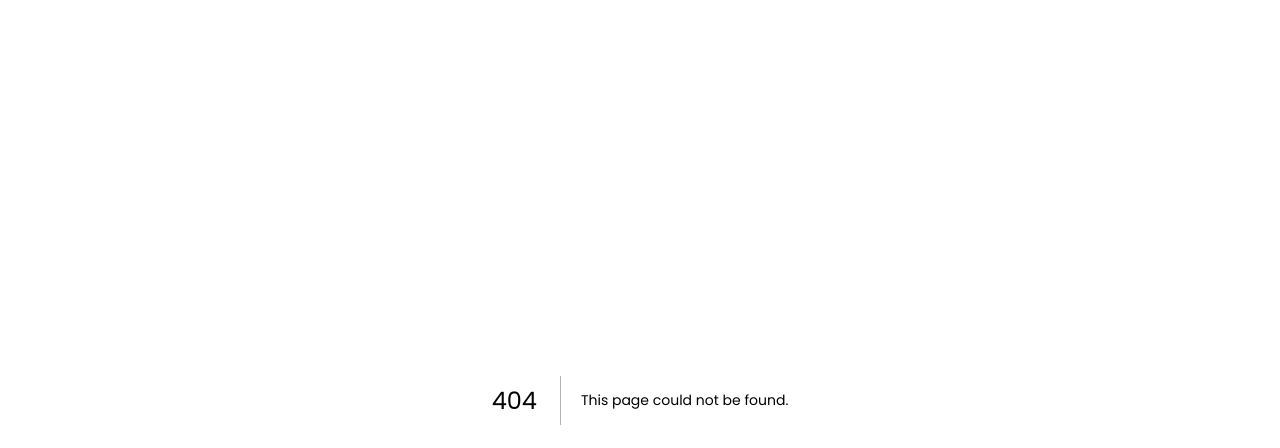
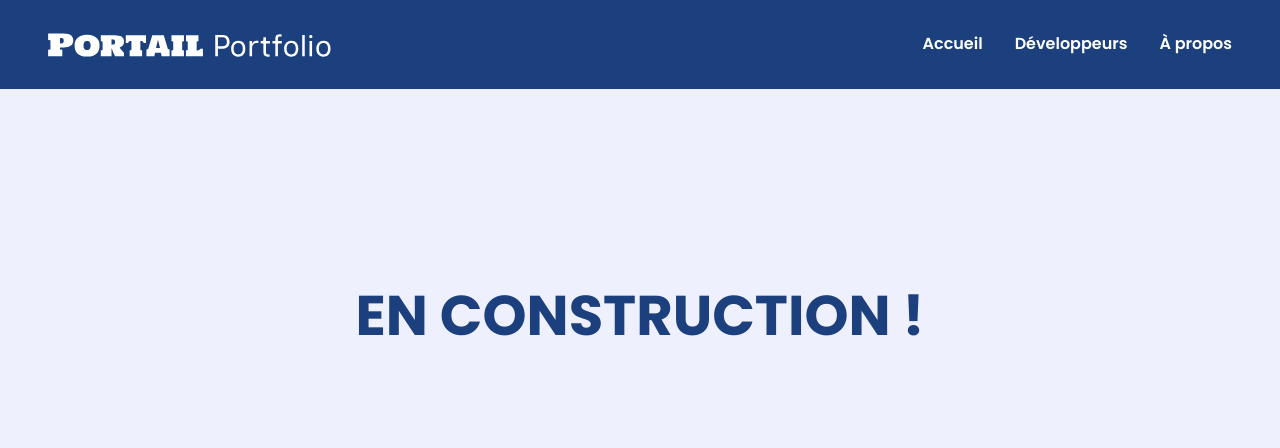
Before and after one commit to Wen360-lab/Portail_Portfolio_Pro, a Next.js app: page /about in a window 1280 px wide. Before the commit this address had no page. Shown: the top 448 px of the page. Built offline with nearby package versions, Linux system fonts and the light colour scheme.

Commit message:
Ajustement mineurs: crétion de la page about, changement de certains liens etc.

```diff
--- /dev/null
+++ b/app/about/page.tsx
@@ -0,0 +1,13 @@
+// Page À propos
+
+import Header from "@/components/home/Header"
+
+export default function About() {
+  return (
+    <section className="bg-background flex mx-auto my-20">
+        <Header/>
+        <h1 className="mt-50 text-background-accent">En construction !</h1>
+    </section>
+
+  )
+}
--- a/components/home/Header.tsx
+++ b/components/home/Header.tsx
@@ -17,7 +17,7 @@ export default function Header() {
            <nav className="hidden md:block px-2">
                 <ul className="flex gap-8">
                     <li className="text-white font-heading font-semibold cursor-pointer hover:opacity-80 transition-opacity"><Link href="/" >Accueil</Link></li>
-                    <li className="text-white font-heading font-semibold cursor-pointer hover:opacity-80 transition-opacity"><Link href="/profil" >Profils</Link></li>
+                    <li className="text-white font-heading font-semibold cursor-pointer hover:opacity-80 transition-opacity"><Link href="/profil" >Développeurs</Link></li>
                     <li className="text-white font-heading font-semibold cursor-pointer hover:opacity-80 transition-opacity"><Link href="/about" >À propos</Link></li>
                 </ul>
            </nav>
@@ -33,9 +33,9 @@ export default function Header() {
            {menuOpen && (
                 <nav className="absolute top-full left-0 w-full bg-background-accent md:hidden">
                     <ul className="flex flex-col items-center gap-6 py-6">
-                        <li className="text-white font-heading font-semibold"><Link href="#" onClick={() => setMenuOpen(false)}>Accueil</Link></li>
-                        <li className="text-white font-heading font-semibold"><Link href="#" onClick={() => setMenuOpen(false)}>Profils</Link></li>
-                        <li className="text-white font-heading font-semibold"><Link href="#" onClick={() => setMenuOpen(false)}>À propos</Link></li>
+                        <li className="text-white font-heading font-semibold"><Link href="/" onClick={() => setMenuOpen(false)}>Accueil</Link></li>
+                        <li className="text-white font-heading font-semibold"><Link href="/profil" onClick={() => setMenuOpen(false)}>Développeurs</Link></li>
+                        <li className="text-white font-heading font-semibold"><Link href="/about" onClick={() => setMenuOpen(false)}>À propos</Link></li>
                     </ul>
                 </nav>
            )}
--- a/components/main/CardProfil.tsx
+++ b/components/main/CardProfil.tsx
@@ -6,7 +6,7 @@ import { motion } from "motion/react"
 
 export default function CardProfil() {
     return (
-        <section className="flex flex-col items-center justify-center mt-20 md:mt-25 mx-10 gap-3 ">
+        <section className="flex flex-col items-center justify-center mt-20 md:mt-20 mx-10 gap-3 ">
             {/* Le badge au dessus du titre principal des card profils */}
             <motion.div
                 initial={{ opacity: 0, y: 10 }}
--- a/components/main/Footer.tsx
+++ b/components/main/Footer.tsx
@@ -14,7 +14,7 @@ export default function Footer() {
                     <nav className="">
                         <ul className="flex gap-8 text-white font-heading">
                             <li className="hover:opacity-80 transition-opacity"><Link href="/">Accueil</Link></li>
-                            <li className="hover:opacity-80 transition-opacity"><Link href="/profil">Profils</Link></li>
+                            <li className="hover:opacity-80 transition-opacity"><Link href="/profil">Développeurs</Link></li>
                             <li className="hover:opacity-80 transition-opacity"><Link href="/about">À propos</Link></li>
                         </ul>
                     </nav>
--- a/components/main/ProfilGrid.tsx
+++ b/components/main/ProfilGrid.tsx
@@ -16,7 +16,7 @@ export default function ProfilGrid() {
     return (
         <section className="flex flex-col items-center justify-center px-6 py-12">
             <div className="w-auto">
-            <p className="text-grey mb-4 text-left ">Filtre</p>
+            <p className="text-grey mb-4 text-left ">Spécialité</p>
             <div className="grid items-center justify-center  grid-cols-2 md:grid-cols-4 gap-4 mx-auto border-b border-background-accent pb-6 mb-8">
                 {filtres.map((filtre) => (
                     <button
--- a/components/portail/StatsBar.tsx
+++ b/components/portail/StatsBar.tsx
@@ -3,7 +3,7 @@
 import { motion } from "motion/react"
 
 const stats = [
-    { value: "15+", label: "Développeurs" },
+    { value: "10+", label: "Développeurs" },
     { value: "10+", label: "Projets réalisés" },
     { value: "3", label: "Spécialisations" },
     { value: "14e", label: "Promotion" },
```
